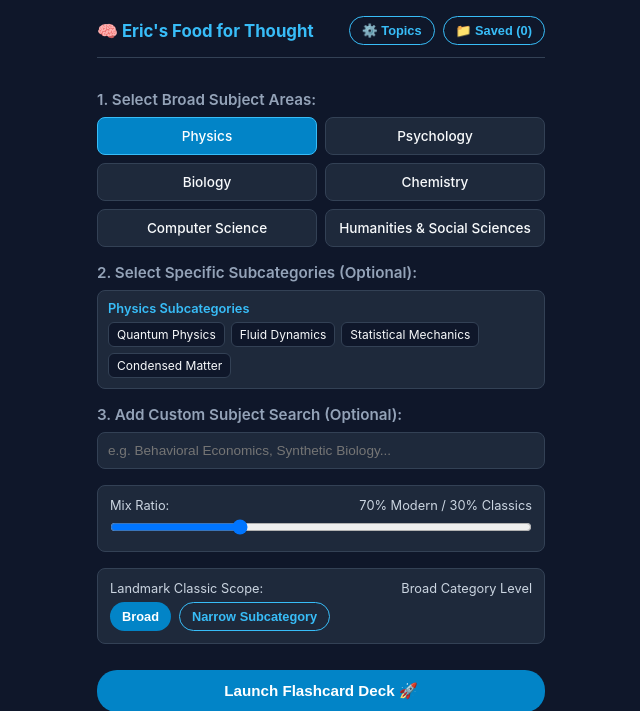
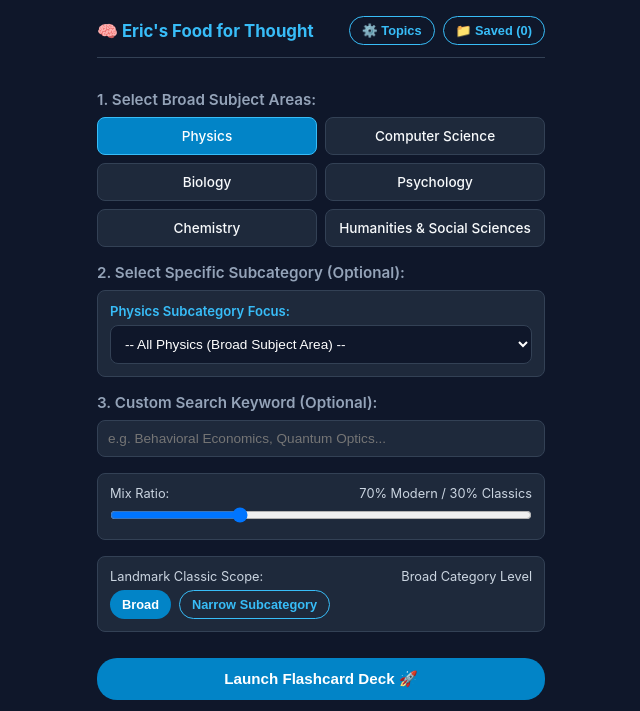
Before and after one commit to ericsalkeld/erics-food-for-thought, a FastAPI app: page / in a window 1280 px wide. Shown: the top 711 px of the page, without its empty margins (319-959 px from the left). Run offline with FastAPI, Linux system fonts and the light colour scheme.

Commit message:
Added dropdown menu for valid subcategories and strict filtering for modern papers

```diff
--- a/main.py
+++ b/main.py
@@ -8,76 +8,66 @@ import requests
 app = FastAPI()
 templates = Jinja2Templates(directory="templates")
 
-# Master list of available broad fields and subcategories
+# Master dictionary with valid arXiv queries mapped to specific subcategories
 BROAD_CATEGORIES = {
     "Physics": {
-        "arxiv_code": "cat:quant-ph OR cat:physics.flu-dyn OR cat:cond-mat.stat-mech",
+        "arxiv_broad": "cat:quant-ph OR cat:physics.flu-dyn OR cat:cond-mat.stat-mech",
         "access_note": None,
-        "subcategories": [
-            "Quantum Physics",
-            "Fluid Dynamics",
-            "Statistical Mechanics",
-            "Condensed Matter",
-        ],
+        "subcategories": {
+            "Quantum Physics": "cat:quant-ph",
+            "Fluid Dynamics": "cat:physics.flu-dyn",
+            "Statistical Mechanics": "cat:cond-mat.stat-mech",
+            "Condensed Matter": "cat:cond-mat.str-el",
+        },
+    },
+    "Computer Science": {
+        "arxiv_broad": "cat:cs.LG OR cat:cs.AI OR cat:cs.ET",
+        "access_note": None,
+        "subcategories": {
+            "Machine Learning": "cat:cs.LG",
+            "Artificial Intelligence": "cat:cs.AI",
+            "Quantum Computing": "cat:quant-ph AND (ti:quantum OR abs:quantum)",
+            "Theory of Computation": "cat:cs.CC",
+        },
+    },
+    "Biology": {
+        "arxiv_broad": "cat:q-bio.NC OR cat:q-bio.BM OR cat:q-bio.MN",
+        "access_note": None,
+        "subcategories": {
+            "Neuroscience": "cat:q-bio.NC",
+            "Biomolecules": "cat:q-bio.BM",
+            "Genomics": "cat:q-bio.GN",
+            "Mathematical Biology": "cat:q-bio.MN",
+        },
     },
     "Psychology": {
-        "arxiv_code": None,
-        "access_note": (
-            "Access to Psychology preprints is limited compared to arXiv physics."
-            " Drawing from Semantic Scholar."
-        ),
-        "subcategories": [
-            "Developmental Psychology",
-            "Cognitive Psychology",
-            "Neuroscience",
-            "Social Psychology",
-        ],
-    },
-    "Biology": {
-        "arxiv_code": "cat:q-bio.NC OR cat:q-bio.BM",
-        "access_note": None,
-        "subcategories": [
-            "Mathematical Biology",
-            "Neuroscience",
-            "Genomics",
-            "Ecology",
-        ],
+        "arxiv_broad": None,
+        "access_note": "Psychology preprints are drawn via Semantic Scholar open access.",
+        "subcategories": {
+            "Developmental Psychology": "Developmental Psychology",
+            "Cognitive Psychology": "Cognitive Psychology",
+            "Neuroscience": "Cognitive Neuroscience",
+            "Social Psychology": "Social Psychology",
+        },
     },
     "Chemistry": {
-        "arxiv_code": None,
-        "access_note": (
-            "Chemistry open-access preprints drawn via Semantic Scholar open"
-            " access."
-        ),
-        "subcategories": [
-            "Physical Chemistry",
-            "Biochemistry",
-            "Organic Chemistry",
-            "Materials Science",
-        ],
-    },
-    "Computer Science": {
-        "arxiv_code": "cat:cs.LG OR cat:cs.AI",
-        "access_note": None,
-        "subcategories": [
-            "Machine Learning",
-            "Artificial Intelligence",
-            "Quantum Computing",
-            "Theory of Computation",
-        ],
+        "arxiv_broad": None,
+        "access_note": "Chemistry open preprints rely on Semantic Scholar.",
+        "subcategories": {
+            "Physical Chemistry": "Physical Chemistry",
+            "Biochemistry": "Biochemistry",
+            "Materials Science": "Materials Science",
+        },
     },
     "Humanities & Social Sciences": {
-        "arxiv_code": None,
-        "access_note": (
-            "Humanities coverage relies on open-access repositories and"
-            " Semantic Scholar."
-        ),
-        "subcategories": [
-            "Philosophy of Science",
-            "Linguistics",
-            "Sociology",
-            "Economics",
-        ],
+        "arxiv_broad": None,
+        "access_note": "Humanities preprints rely on Semantic Scholar open repositories.",
+        "subcategories": {
+            "Philosophy of Science": "Philosophy of Science",
+            "Linguistics": "Linguistics",
+            "Sociology": "Sociology",
+            "Economics": "cat:econ.EM",
+        },
     },
 }
 
@@ -109,36 +99,48 @@ FALLBACK_CLASSICS = [
         "pdf": "https://math.harvard.edu/~ctm/home/text/others/shannon/entropy/entropy.pdf",
         "type": "Seminal Classic",
     },
-    {
-        "title": "Stage Theory of Cognitive Development",
-        "authors": "Jean Piaget",
-        "year": "1952",
-        "category": "Classic / Psychology",
-        "summary": "Piaget outlines cognitive development stages in children.",
-        "pdf": "https://www.google.com/search?q=Piaget+Cognitive+Development+1952",
-        "type": "Seminal Classic",
-    },
 ]
 
 
-def fetch_arxiv_papers(selected_categories, limit=3):
-    papers = []
-    # Build combined query for categories supported on arXiv
-    queries = [
-        BROAD_CATEGORIES[c]["arxiv_code"]
+def build_arxiv_query(selected_categories, selected_subcategories):
+    """If specific subcategories are chosen, strictly restricts modern queries to those tags.
+
+    Otherwise falls back to broad category tags.
+    """
+    strict_queries = []
+
+    # Check if selected subcategories map to arXiv codes
+    if selected_subcategories:
+        for broad_cat in selected_categories:
+            if broad_cat in BROAD_CATEGORIES:
+                sub_dict = BROAD_CATEGORIES[broad_cat]["subcategories"]
+                for sub in selected_subcategories:
+                    if sub in sub_dict and sub_dict[sub].startswith("cat:"):
+                        strict_queries.append(sub_dict[sub])
+
+    # If subcategories were selected for arXiv, return strictly filtered query
+    if strict_queries:
+        return " OR ".join(strict_queries)
+
+    # Otherwise default to broad subject area queries
+    broad_queries = [
+        BROAD_CATEGORIES[c]["arxiv_broad"]
         for c in selected_categories
-        if c in BROAD_CATEGORIES and BROAD_CATEGORIES[c]["arxiv_code"]
+        if c in BROAD_CATEGORIES and BROAD_CATEGORIES[c]["arxiv_broad"]
     ]
 
-    if not queries:
+    return " OR ".join(broad_queries) if broad_queries else None
+
+
+def fetch_arxiv_papers(query, limit=3):
+    if not query:
         return []
 
-    combined_query = " OR ".join(queries)
-
+    papers = []
     try:
         client = arxiv.Client(page_size=limit, delay_seconds=2, num_retries=1)
         search = arxiv.Search(
-            query=combined_query,
+            query=query,
             max_results=limit,
             sort_by=arxiv.SortCriterion.SubmittedDate,
             sort_order=arxiv.SortOrder.Descending,
@@ -227,17 +229,19 @@ async def generate_deck(request: Request):
     selected_categories = data.get("categories", ["Physics"])
     selected_subs = data.get("subcategories", [])
     custom_topic = data.get("customTopic", "")
-    classic_ratio = float(data.get("classicRatio", 0.3))  # e.g., 0.3 = 30%
+    classic_ratio = float(data.get("classicRatio", 0.3))
     landmark_scope = data.get("landmarkScope", "broad")
 
     if custom_topic:
         selected_subs.append(custom_topic)
 
-    # Calculate modern vs classic counts for a 5-card deck
     classic_count = round(5 * classic_ratio)
     modern_count = 5 - classic_count
 
-    modern_papers = fetch_arxiv_papers(selected_categories, limit=modern_count)
+    # Build strict query if specific topics are selected, otherwise broad
+    arxiv_query = build_arxiv_query(selected_categories, selected_subs)
+
+    modern_papers = fetch_arxiv_papers(arxiv_query, limit=modern_count)
     classic_papers = fetch_semantic_scholar_papers(
         selected_categories,
         selected_subs,
@@ -247,7 +251,6 @@ async def generate_deck(request: Request):
 
     combined = modern_papers + classic_papers
 
-    # Fill remaining if APIs rate-limit
     if len(combined) < 5:
         combined.extend(
             random.sample(
@@ -257,7 +260,6 @@ async def generate_deck(request: Request):
 
     random.shuffle(combined)
 
-    # Collect access warnings
     warnings = [
         BROAD_CATEGORIES[c]["access_note"]
         for c in selected_categories
--- a/templates/index.html
+++ b/templates/index.html
@@ -14,18 +14,16 @@
         .btn { background: #0284c7; color: white; border: none; padding: 6px 12px; border-radius: 20px; font-weight: 600; font-size: 0.8rem; cursor: pointer; text-decoration: none; }
         .btn-outline { background: transparent; border: 1px solid #38bdf8; color: #38bdf8; }
 
-        /* Onboarding Screen */
         #onboarding-screen { display: block; }
         .section-title { font-size: 0.95rem; font-weight: 600; color: #94a3b8; margin: 16px 0 8px 0; }
         .grid-options { display: grid; grid-template-columns: 1fr 1fr; gap: 8px; margin-bottom: 16px; }
         .option-chip { background: #1e293b; border: 1px solid #334155; border-radius: 8px; padding: 10px; font-size: 0.85rem; cursor: pointer; text-align: center; font-weight: 500; }
         .option-chip.selected { background: #0284c7; border-color: #38bdf8; color: white; }
 
-        .sub-group { margin-bottom: 12px; padding: 10px; background: #1e293b; border-radius: 8px; border: 1px solid #334155; }
-        .sub-title { font-size: 0.8rem; color: #38bdf8; font-weight: 600; margin-bottom: 6px; }
-        .sub-chips { display: flex; flex-wrap: wrap; gap: 6px; }
-        .sub-chip { background: #0f172a; border: 1px solid #334155; padding: 4px 8px; border-radius: 6px; font-size: 0.75rem; cursor: pointer; }
-        .sub-chip.selected { background: #059669; border-color: #34d399; color: white; }
+        .sub-group { margin-bottom: 12px; padding: 12px; background: #1e293b; border-radius: 8px; border: 1px solid #334155; }
+        .sub-title { font-size: 0.82rem; color: #38bdf8; font-weight: 600; margin-bottom: 6px; }
+
+        select { width: 100%; padding: 10px; border-radius: 8px; border: 1px solid #334155; background: #0f172a; color: white; font-size: 0.85rem; }
 
         input[type="text"] { width: 100%; padding: 10px; border-radius: 8px; border: 1px solid #334155; background: #1e293b; color: white; margin-bottom: 16px; font-size: 0.85rem; }
 
@@ -33,7 +31,6 @@
         .slider-label { display: flex; justify-content: space-between; font-size: 0.8rem; margin-bottom: 6px; color: #cbd5e1; }
         input[type="range"] { width: 100%; }
 
-        /* Deck View */
         #deck-screen { display: none; flex-direction: column; flex: 1; }
         .warning-banner { background: #78350f; color: #fef08a; padding: 8px 12px; border-radius: 8px; font-size: 0.75rem; margin-bottom: 12px; display: none; }
 
@@ -83,13 +80,13 @@
             {% endfor %}
         </div>
 
-        <div class="section-title">2. Select Specific Subcategories (Optional):</div>
+        <div class="section-title">2. Select Specific Subcategory (Optional):</div>
         <div id="subcategories-container">
-            <!-- Dynamically loaded subcategory chips -->
+            <!-- Dropdown selectors dynamically inserted here -->
         </div>
 
-        <div class="section-title">3. Add Custom Subject Search (Optional):</div>
-        <input type="text" id="custom-topic" placeholder="e.g. Behavioral Economics, Synthetic Biology...">
+        <div class="section-title">3. Custom Search Keyword (Optional):</div>
+        <input type="text" id="custom-topic" placeholder="e.g. Behavioral Economics, Quantum Optics...">
 
         <div class="slider-group">
             <div class="slider-label">
@@ -146,12 +143,11 @@
     <script>
         const categoriesData = {{ categories | tojson }};
         let selectedCategories = ['Physics'];
-        let selectedSubcategories = [];
         let landmarkScope = 'broad';
         let deck = [];
         let currentIndex = 0;
 
-        function renderSubcategories() {
+        function renderSubcategoryDropdowns() {
             const container = document.getElementById('subcategories-container');
             container.innerHTML = '';
 
@@ -159,21 +155,30 @@
                 if (categoriesData[cat] && categoriesData[cat].subcategories) {
                     const group = document.createElement('div');
                     group.className = 'sub-group';
-                    group.innerHTML = `<div class="sub-title">${cat} Subcategories</div>`;
 
-                    const chips = document.createElement('div');
-                    chips.className = 'sub-chips';
+                    const label = document.createElement('div');
+                    label.className = 'sub-title';
+                    label.innerText = `${cat} Subcategory Focus:`;
 
-                    categoriesData[cat].subcategories.forEach(sub => {
-                        const isSel = selectedSubcategories.includes(sub);
-                        const chip = document.createElement('div');
-                        chip.className = `sub-chip ${isSel ? 'selected' : ''}`;
-                        chip.innerText = sub;
-                        chip.onclick = () => toggleSubcategory(sub, chip);
-                        chips.appendChild(chip);
+                    const select = document.createElement('select');
+                    select.id = `select-sub-${cat}`;
+
+                    // Default option to keep broad
+                    const defaultOpt = document.createElement('option');
+                    defaultOpt.value = "";
+                    defaultOpt.innerText = `-- All ${cat} (Broad Subject Area) --`;
+                    select.appendChild(defaultOpt);
+
+                    // Add specific subcategory options from master data
+                    Object.keys(categoriesData[cat].subcategories).forEach(sub => {
+                        const opt = document.createElement('option');
+                        opt.value = sub;
+                        opt.innerText = sub;
+                        select.appendChild(opt);
                     });
 
-                    group.appendChild(chips);
+                    group.appendChild(label);
+                    group.appendChild(select);
                     container.appendChild(group);
                 }
             });
@@ -189,17 +194,7 @@
                 selectedCategories.push(cat);
                 el.classList.add('selected');
             }
-            renderSubcategories();
-        }
-
-        function toggleSubcategory(sub, el) {
-            if (selectedSubcategories.includes(sub)) {
-                selectedSubcategories = selectedSubcategories.filter(s => s !== sub);
-                el.classList.remove('selected');
-            } else {
-                selectedSubcategories.push(sub);
-                el.classList.add('selected');
-            }
+            renderSubcategoryDropdowns();
         }
 
         function updateRatioLabel(val) {
@@ -223,6 +218,15 @@
         async function startReadingDeck() {
             const customTopic = document.getElementById('custom-topic').value;
             const classicRatio = document.getElementById('classic-slider').value;
+
+            // Collect selected dropdown subcategories
+            let selectedSubcategories = [];
+            selectedCategories.forEach(cat => {
+                const selectEl = document.getElementById(`select-sub-${cat}`);
+                if (selectEl && selectEl.value) {
+                    selectedSubcategories.push(selectEl.value);
+                }
+            });
 
             document.getElementById('onboarding-screen').style.display = 'none';
             document.getElementById('deck-screen').style.display = 'flex';
@@ -369,7 +373,7 @@
         }
 
         updateSavedCount();
-        renderSubcategories();
+        renderSubcategoryDropdowns();
     </script>
 </body>
 </html>
```
